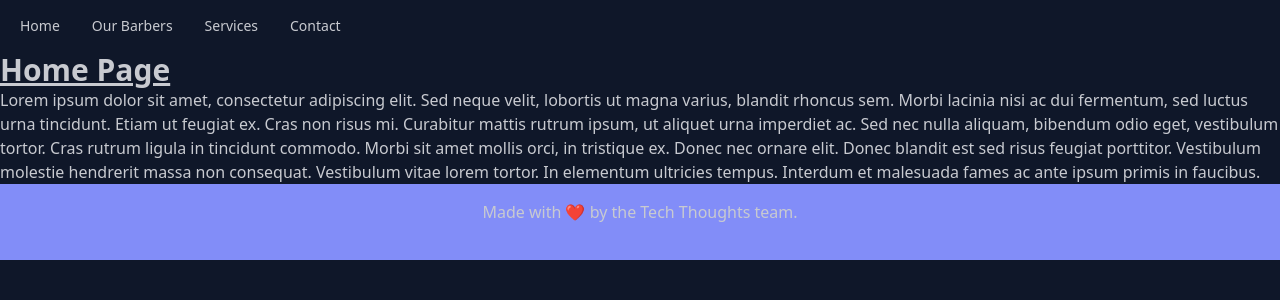
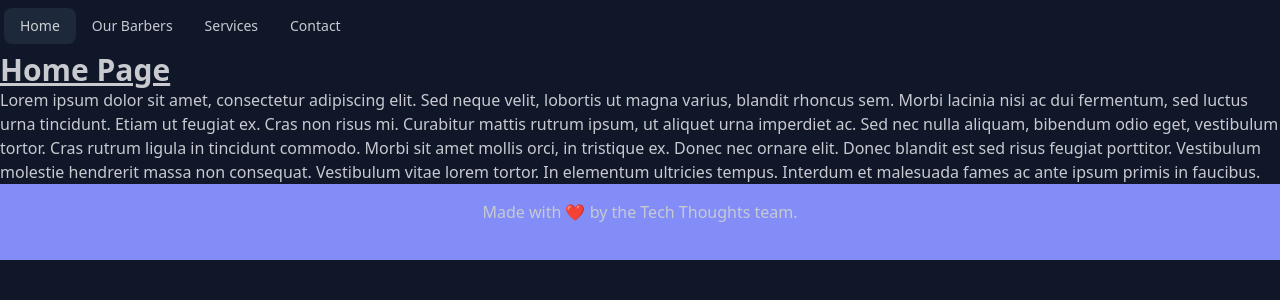
Before and after one commit to princessjenn/project-03, a React (Vite) app in the folder client/: page / in a window 1280 px wide. Shown: the top 300 px of the page. Built offline with nearby package versions, Linux system fonts and the light colour scheme.

Commit message:
fixed Tab redirects so now the tabs are clickable and properly redirecting to corresponding page

```diff
--- a/client/src/App.jsx
+++ b/client/src/App.jsx
@@ -1,16 +1,10 @@
 import React from "react";
-import {
-  ApolloClient,
-  InMemoryCache,
-  ApolloProvider,
-  createHttpLink,
-} from "@apollo/client";
+import { ApolloClient, InMemoryCache, ApolloProvider, createHttpLink } from "@apollo/client";
 import { setContext } from "@apollo/client/link/context";
-import { BrowserRouter as Router, Routes, Route } from "react-router-dom";
+import { BrowserRouter as Router, Routes, Route, Link, useNavigate } from "react-router-dom";
 
 import HomePage from "./pages/HomePage";
-import NavTabs from "./components/NavTabs/NavTabs"
-// import Header from "./components/Header";
+import NavTabs from "./components/NavTabs/NavTabs";
 import Signup from "./pages/Signup";
 import Login from "./pages/Login";
 import Profile from "./pages/Profile";
@@ -19,16 +13,12 @@ import Services from "./pages/Services";
 import Contact from "./pages/Contact";
 import Footer from "./components/Footer";
 
-// Construct our main GraphQL API endpoint
 const httpLink = createHttpLink({
   uri: "/graphql",
 });
 
-// Construct request middleware that will attach the JWT token to every request as an `authorization` header
 const authLink = setContext((_, { headers }) => {
-  // get the authentication token from local storage if it exists
   const token = localStorage.getItem("id_token");
-  // return the headers to the context so httpLink can read them
   return {
     headers: {
       ...headers,
@@ -38,28 +28,32 @@ const authLink = setContext((_, { headers }) => {
 });
 
 const client = new ApolloClient({
-  // Set up our client to execute the `authLink` middleware prior to making the request to our GraphQL API
   link: authLink.concat(httpLink),
   cache: new InMemoryCache(),
 });
 
 function App() {
+  const [currentPage, setCurrentPage] = React.useState("HomePage");
+
+  const handlePageChange = (page) => {
+    setCurrentPage(page);
+  };
+
   return (
     <ApolloProvider client={client}>
       <Router>
         <div className="flex-column justify-flex-start min-100-vh">
-          {/* <Header /> */}
-          <NavTabs />
+          <NavTabs currentPage={currentPage} handlePageChange={handlePageChange} />
           <div className="container">
             <Routes>
               <Route path="/" element={<HomePage />} />
+              <Route path="/signup" element={<Signup />} />
               <Route path="/login" element={<Login />} />
-              <Route path="/signup" element={<Signup />} />
               <Route path="/me" element={<Profile />} />
               <Route path="/profiles/:username" element={<Profile />} />
-              <Route path="/barbers/" element={<Barbers />} />
-              <Route path="/services/" element={<Services />} />
-              <Route path="/contact/" element={<Contact />} />
+              <Route path="/barbers" element={<Barbers />} />
+              <Route path="/services" element={<Services />} />
+              <Route path="/contact" element={<Contact />} />
             </Routes>
           </div>
           <Footer />
--- a/client/src/components/NavTabs/NavTabs.jsx
+++ b/client/src/components/NavTabs/NavTabs.jsx
@@ -1,43 +1,49 @@
 import React from 'react';
+import { useNavigate } from 'react-router-dom';
 
-function NavTabs({ currentPage, handlePageChange }) {
+function NavTabs({ currentPage }) {
+  const navigate = useNavigate();
+
+  const handlePageChange = (page) => {
+    navigate(page);
+  };
+
   return (
     <ul className="menu menu-horizontal px-1">
       <li>
-        <a
-          onClick={() => handlePageChange('HomePage')}
+        <button
+          onClick={() => handlePageChange('/')}
           className={currentPage === 'HomePage' ? 'active' : ''}
         >
           Home
-        </a>
+        </button>
       </li>
       <li>
-        <a
-          onClick={() => handlePageChange('Barbers')}
+        <button
+          onClick={() => handlePageChange('/barbers')}
           className={currentPage === 'Barbers' ? 'active' : ''}
         >
           Our Barbers
-        </a>
+        </button>
       </li>
       <li>
-        <a
-          onClick={() => handlePageChange('Services')}
+        <button
+          onClick={() => handlePageChange('/services')}
           className={currentPage === 'Services' ? 'active' : ''}
         >
           Services
-        </a>
+        </button>
       </li>
       <li>
-        <a
-          onClick={() => handlePageChange('Contact')}
+        <button
+          onClick={() => handlePageChange('/contact')}
           className={currentPage === 'Contact' ? 'active' : ''}
         >
           Contact
-        </a>
+        </button>
       </li>
     </ul>
   );
 }
 
-
 export default NavTabs;
```
